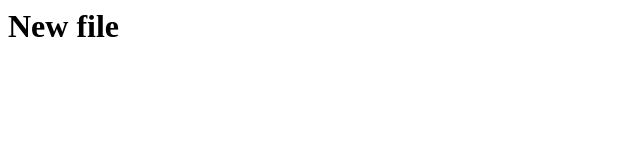
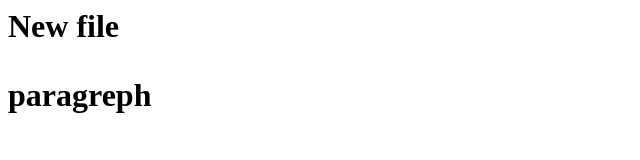
Before and after one commit to skilluser/hello-world, a plain HTML site: page Index.html in a window 1280 px wide. Shown: the whole page, without its empty margins (0-640 px from the left). Drawn offline with Linux system fonts and the light colour scheme.

Commit message:
Update Index.html

```diff
--- a/Index.html
+++ b/Index.html
@@ -2,6 +2,7 @@
 <head>
 <body>
 <h1>New file</h>
+  <p>paragreph</p>
 </body>
 </head>
 </html>
```
